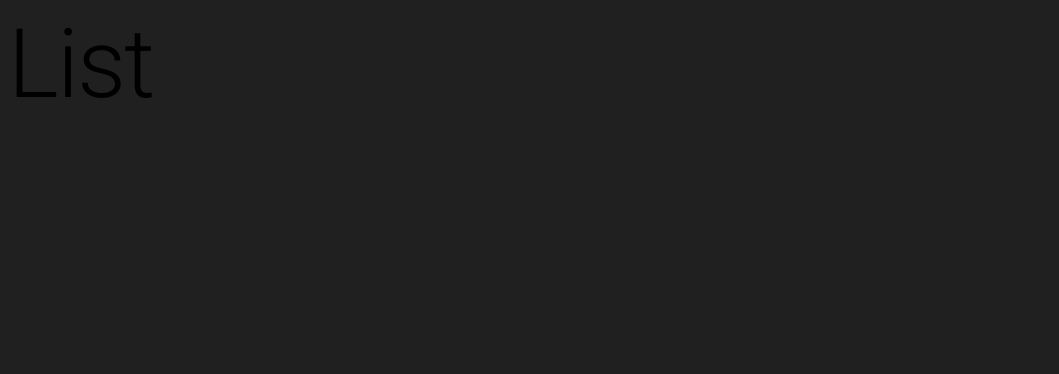
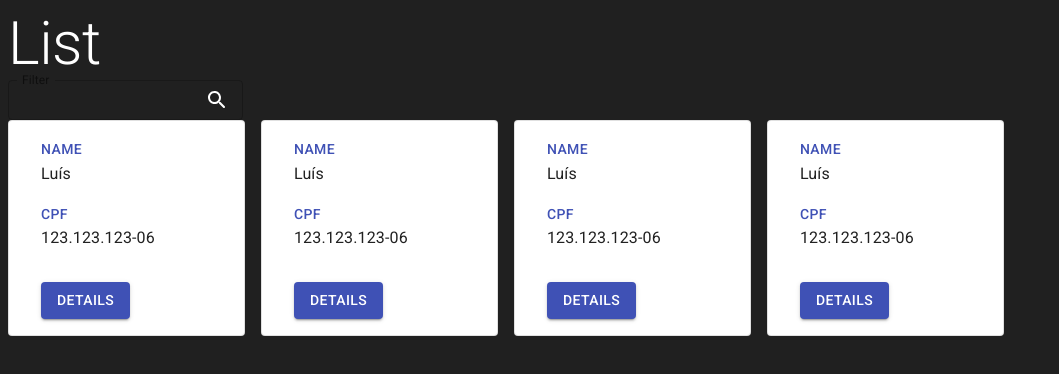
Before and after one commit to codenads/node-application, a React (Create React App) app in the folder frontend/: page /registros in a window 1280 px wide. Shown: the top 374 px of the page, without its empty margins (0-1059 px from the left). Built offline with nearby package versions, Linux system fonts and the light colour scheme.

Commit message:
feat(list): register list added, UI still needs improvement

```diff
--- a/frontend/public/index.html
+++ b/frontend/public/index.html
@@ -8,7 +8,6 @@
       name="description"
       content="Web site created using create-react-app"
     />
-    <link rel="manifest" href="%PUBLIC_URL%/manifest.json" />
     <link rel="preconnect" href="https://fonts.googleapis.com" />
     <link rel="preconnect" href="https://fonts.gstatic.com" crossorigin />
     <link
--- /dev/null
+++ b/frontend/src/components/collaborator/index.tsx
@@ -0,0 +1,47 @@
+import { FC } from "react";
+import { Link } from "react-router-dom";
+import { Paper, Typography, Grid, Box, Button } from "@material-ui/core";
+
+export interface ICollaborator {
+  id: string;
+  name: string;
+  email: string;
+  cpf: string;
+  phone?: string;
+  techs: string[];
+}
+
+interface CollaboratorProps extends ICollaborator {}
+
+const Collaborator: FC<CollaboratorProps> = ({ id, name, cpf }) => {
+  return (
+    <Paper
+      variant="outlined"
+      style={{ padding: "1rem 2rem", maxWidth: "300px" }}
+    >
+      <Grid container spacing={2}>
+        <Grid item xs={12}>
+          <Typography variant="button" color="primary">
+            Name
+          </Typography>
+          <Typography>{name}</Typography>
+        </Grid>
+        <Grid item xs={12}>
+          <Typography variant="button" color="primary">
+            CPF
+          </Typography>
+          <Typography>{cpf}</Typography>
+        </Grid>
+      </Grid>
+      <Box mt={4}>
+        <Link to={`/${id}/validar`}>
+          <Button variant="contained" color="primary">
+            Details
+          </Button>
+        </Link>
+      </Box>
+    </Paper>
+  );
+};
+
+export default Collaborator;
--- a/frontend/src/pages/Register/Create/index.tsx
+++ b/frontend/src/pages/Register/Create/index.tsx
@@ -1,4 +1,3 @@
-import React from "react";
 import { Box, Typography } from "@material-ui/core";
 
 const CreateRegister = () => {
--- a/frontend/src/pages/Register/List/index.tsx
+++ b/frontend/src/pages/Register/List/index.tsx
@@ -1,10 +1,111 @@
-import { Box, Typography } from "@material-ui/core";
-import React from "react";
+import { useState, useEffect } from "react";
+import { Grid, Box, TextField, Typography } from "@material-ui/core";
+import { SearchRounded } from "@material-ui/icons";
+
+import Collaborator, { ICollaborator } from "../../../components/collaborator";
+
+// import api from "../../../services/api";
 
 const RegisterList = () => {
+  const [collaborators, setCollaborators] = useState<ICollaborator[]>([]);
+  const [displayedCollaborators, setDisplayedCollaborators] =
+    useState<ICollaborator[]>(collaborators);
+  const [collaboratorsFilter, setCollaboratorsFilter] = useState("");
+
+  useEffect(() => setDisplayedCollaborators(collaborators), [collaborators]);
+
+  useEffect(() => {
+    const fetchCollaborators = async () => {
+      // const { data } = await api.get("/registros");
+      setCollaborators([
+        {
+          id: "someid",
+          name: "Luís",
+          email: "someemail@gmail.com",
+          cpf: "123.123.123-06",
+          phone: "82999999999",
+          techs: ["some", "tech", "here"],
+        },
+        {
+          id: "someid",
+          name: "Luís",
+          email: "someemail@gmail.com",
+          cpf: "123.123.123-06",
+          phone: "82999999999",
+          techs: ["some", "tech", "here"],
+        },
+        {
+          id: "someid",
+          name: "Luís",
+          email: "someemail@gmail.com",
+          cpf: "123.123.123-06",
+          phone: "82999999999",
+          techs: ["some", "tech", "here"],
+        },
+        {
+          id: "someid",
+          name: "Luís",
+          email: "someemail@gmail.com",
+          cpf: "123.123.123-06",
+          phone: "82999999999",
+          techs: ["humoungous", "tech", "here"],
+        },
+      ]);
+    };
+    fetchCollaborators();
+  }, []);
+
+  useEffect(() => {
+    const newDisplayedCollaborators = collaborators.filter((collaborator) => {
+      return (
+        collaborator.name
+          .toLowerCase()
+          .includes(collaboratorsFilter.toLowerCase()) ||
+        collaborator.cpf
+          .toLowerCase()
+          .includes(collaboratorsFilter.toLowerCase()) ||
+        collaborator.email
+          .toLowerCase()
+          .includes(collaboratorsFilter.toLowerCase()) ||
+        collaborator.id
+          .toLowerCase()
+          .includes(collaboratorsFilter.toLowerCase()) ||
+        collaborator.phone
+          ?.toLowerCase()
+          .includes(collaboratorsFilter.toLowerCase()) ||
+        collaborator.techs.find((tech) =>
+          tech.toLowerCase().includes(collaboratorsFilter.toLowerCase())
+        )
+      );
+    });
+    setDisplayedCollaborators(newDisplayedCollaborators);
+  }, [collaboratorsFilter]);
+
   return (
     <Box>
-      <Typography variant="h1">List</Typography>
+      <Typography variant="h2" style={{ color: "#fff" }}>
+        List
+      </Typography>
+      <TextField
+        variant="outlined"
+        size="small"
+        label="Filter"
+        value={collaboratorsFilter}
+        onChange={(event: any) => setCollaboratorsFilter(event.target.value)}
+        InputProps={{
+          endAdornment: <SearchRounded htmlColor="#fff" />,
+        }}
+        InputLabelProps={{
+          shrink: true,
+        }}
+      />
+      <Grid container spacing={2}>
+        {displayedCollaborators.map((collaborator) => (
+          <Grid item key={collaborator.cpf}>
+            <Collaborator {...collaborator} />
+          </Grid>
+        ))}
+      </Grid>
     </Box>
   );
 };
--- /dev/null
+++ b/frontend/src/services/api.ts
@@ -0,0 +1,7 @@
+import axios from "axios";
+
+const api = axios.create({
+  baseURL: "http://localhost:5000",
+});
+
+export default api;
```
Also changed, not shown: frontend/package.json (+8 -0 lines), frontend/public/manifest.json (deleted), 1 other file (tests, documents, lock files or other folders).
